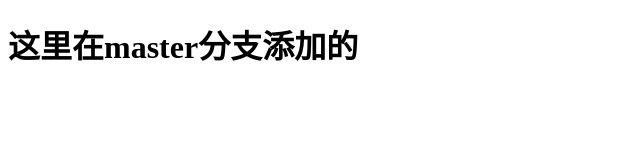
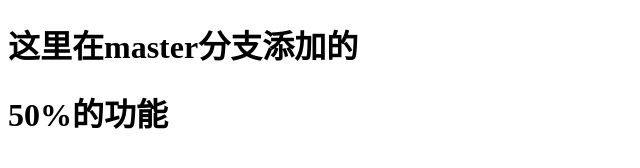
Before and after one commit to zhouxiangwei/test-2, a plain HTML site: page index.html in a window 1280 px wide. Shown: the whole page, without its empty margins (0-640 px from the left). Drawn offline with Linux system fonts and the light colour scheme.

Commit message:
50%的功能

```diff
--- a/index.html
+++ b/index.html
@@ -8,5 +8,6 @@
 </head>
 <body>
   <h1>这里在master分支添加的</h1>
+  <h1>50%的功能</h1>
 </body>
 </html>
```
